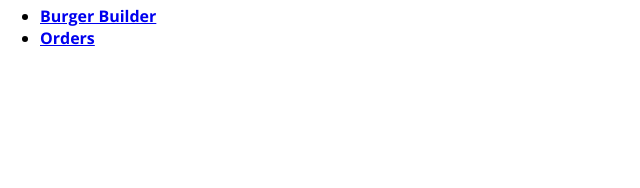
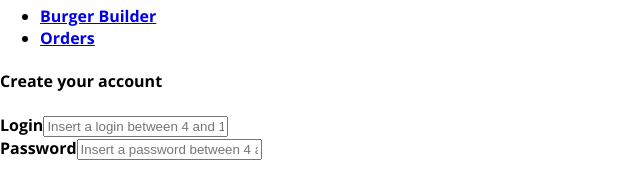
Before and after one commit to MarcosMoraesCode/burger-builder, a React app: page /sign-in in a window 1280 px wide. Shown: the part 609-797 px from the top of the page, without its empty margins (0-640 px from the left). Built offline with nearby package versions, Linux system fonts and the light colour scheme.

Commit message:
Inserindo página de login e suas validações

```diff
--- a/src/App.js
+++ b/src/App.js
@@ -2,6 +2,7 @@ import Layout from "./hoc/Layout/Layout";
 import BurguerBuilder from "./containers/BurgerBuilder/BurgerBuilder";
 import Checkout from "./containers/Checkout/Checkout";
 import Orders from "./containers/Orders/Orders";
+import Auth from "./containers/Auth/Auth";
 import { BrowserRouter, Routes, Route } from "react-router-dom";
 
 function App() {
@@ -13,6 +14,7 @@ function App() {
             <Route path="/" exact element={<BurguerBuilder />} />
             <Route path="/checkout/*" exact element={<Checkout />} />
             <Route path="/orders" exact element={<Orders />} />
+            <Route path="/sign-in" exact element={<Auth />} />
           </Routes>
         </Layout>
       </BrowserRouter>
--- /dev/null
+++ b/src/containers/Auth/Auth.css
@@ -0,0 +1,19 @@
+.Auth {
+  display: flex;
+  justify-content: center;
+  margin-top: 250px;
+}
+
+.Form {
+  box-sizing: border-box;
+  width: 600px;
+  padding: 40px;
+  padding-right: 60px;
+  height: 300px;
+  border: 1px solid black;
+  box-shadow: 3px solid gray;
+  display: flex;
+  flex-direction: column;
+  align-items: center;
+  justify-content: center;
+}
--- /dev/null
+++ b/src/containers/Auth/Auth.js
@@ -0,0 +1,109 @@
+import React, { useState } from "react";
+import Input from "../../components/UI/Input/Input";
+import Button from "../../components/UI/Button/Button";
+import classes from "./Auth.css";
+
+const Auth = (props) => {
+  const [userLogin, setUserLogin] = useState({
+    id: "user-login",
+    value: "",
+    isValid: false,
+    isTouched: false,
+    shouldValidade: true,
+    elementConfig: {
+      placeholder: "Insert a login between 4 and 10 characters.",
+    },
+  });
+  const [userPassword, setUserPassword] = useState({
+    id: "user-password",
+    value: "",
+    isValid: false,
+    isTouched: false,
+    shouldValidade: true,
+    elementConfig: {
+      placeholder: "Insert a password between 4 and 10 characters.",
+    },
+  });
+
+  const checkValidation = (inputElement, value) => {
+    let checkInput = inputElement === "user-login";
+    let firstCheck = value.trim() !== "";
+    let secondCheck = value.length < 10 && value.length >= 4;
+    //let thirdCheck = true;
+    //value.some((char) => typeof char === Number) &&
+    //value.some((char) => typeof char === String);
+
+    if (checkInput) {
+      if (firstCheck && secondCheck) {
+        return true;
+      }
+      return false;
+    } else if (firstCheck && secondCheck) {
+      //&& thirdCheck) {
+      return true;
+    }
+    return false;
+  };
+
+  const inputChangedHandler = (event, inputElement) => {
+    switch (inputElement) {
+      case "user-login":
+        {
+          setUserLogin({
+            ...userLogin,
+            value: event.target.value,
+            isValid: checkValidation(inputElement, event.target.value),
+            isTouched: true,
+          });
+        }
+        break;
+      case "user-password":
+        {
+          setUserPassword({
+            ...userPassword,
+            value: event.target.value,
+            isValid: checkValidation(inputElement, event.target.value),
+            isTouched: true,
+          });
+        }
+        break;
+      default:
+        //never happens
+        break;
+    }
+  };
+
+  return (
+    <div className={classes.Auth}>
+      <form className={classes.Form}>
+        <h4>Create your account</h4>
+
+        <Input
+          key={userLogin.id}
+          elementType={"input"}
+          value={userLogin.value}
+          changed={(event) => inputChangedHandler(event, userLogin.id)}
+          invalid={!userLogin.isValid}
+          shouldValidate={userLogin.shouldValidade}
+          touched={userLogin.isTouched}
+          label={"Login"}
+          elementConfig={userLogin.elementConfig}
+        />
+
+        <Input
+          key={userPassword.id}
+          elementType={"input"}
+          value={userPassword.value}
+          changed={(event) => inputChangedHandler(event, userPassword.id)}
+          invalid={!userPassword.isValid}
+          shouldValidate={userPassword.shouldValidade}
+          touched={userPassword.isTouched}
+          label={"Password"}
+          elementConfig={userPassword.elementConfig}
+        />
+      </form>
+    </div>
+  );
+};
+
+export default Auth;
--- a/src/features/ingredients/ingredientsSlice.js
+++ b/src/features/ingredients/ingredientsSlice.js
@@ -49,8 +49,7 @@ export const ingredientsSlice = createSlice({
       state.ingredients = action.payload;
     });
     builder.addCase(fetchIngredients.rejected, (state) => {
-      console.log("passou aqui");
-      state.error = true;
+      //state.error = true;
     });
   },
 });
```
